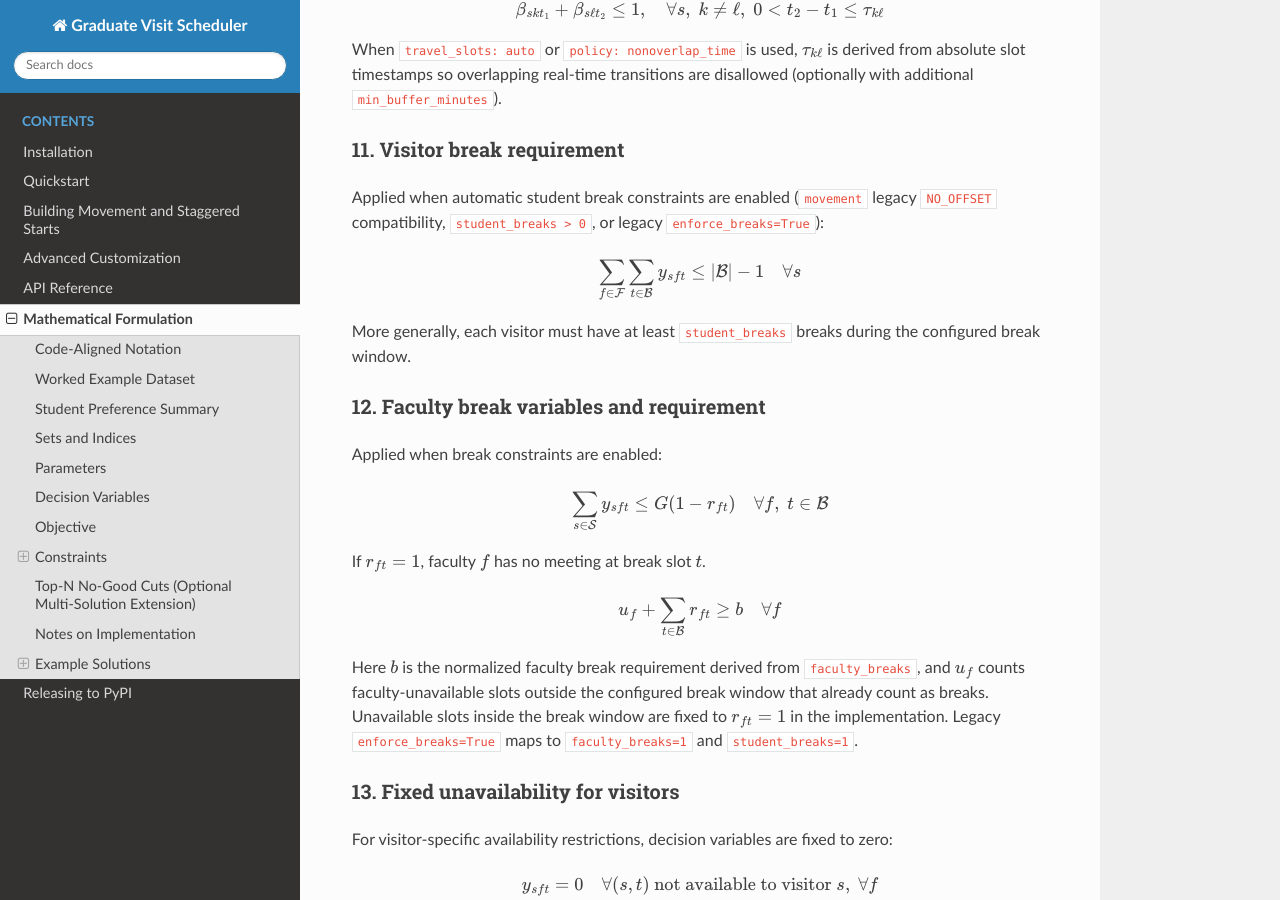
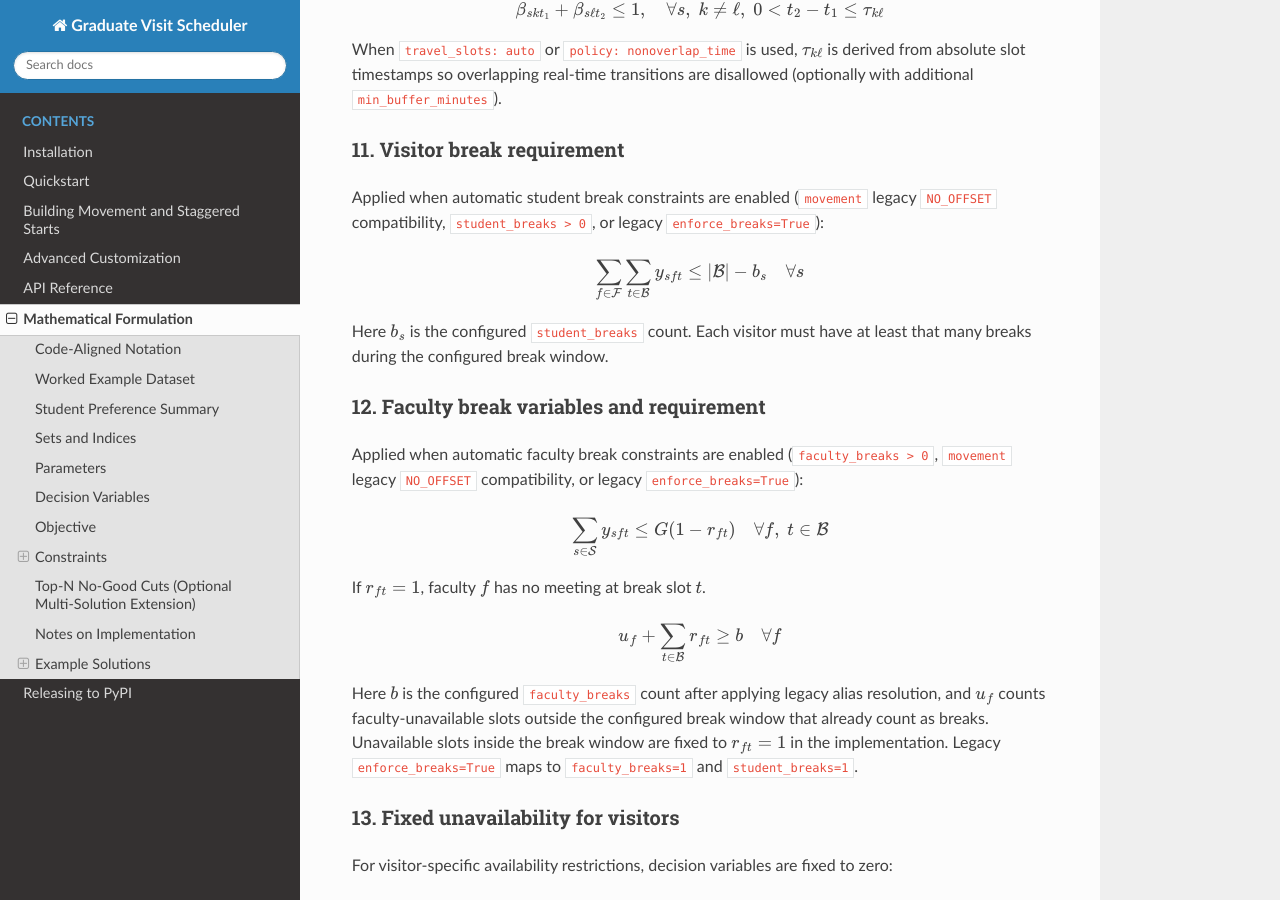
Before and after one commit to dowlinglab/grad-visit-scheduler, a Sphinx documentation site: the page built from docs/formulation.md, in a window 1280 px wide and 900 px high, scrolled down 5064 px. Built offline with Sphinx 7.4.7 and the Read the Docs theme 3.1.0, drawn with Linux system fonts in a browser that asks for light colours.

Commit message:
Update formulation.md

```diff
--- a/docs/formulation.md
+++ b/docs/formulation.md
@@ -237,16 +237,18 @@ Applied when automatic student break constraints are enabled (`movement` legacy
 
 $$
 \sum_{f \in \mathcal{F}} \sum_{t \in \mathcal{B}} y_{sft}
-\le |\mathcal{B}| - 1
+\le |\mathcal{B}| - b_s
 \quad \forall s
 $$
 
-More generally, each visitor must have at least `student_breaks` breaks during
-the configured break window.
+Here $b_s$ is the configured `student_breaks` count. Each visitor must have at
+least that many breaks during the configured break window.
 
 ### 12. Faculty break variables and requirement
 
-Applied when break constraints are enabled:
+Applied when automatic faculty break constraints are enabled
+(`faculty_breaks > 0`, `movement` legacy `NO_OFFSET` compatibility, or legacy
+`enforce_breaks=True`):
 
 $$
 \sum_{s \in \mathcal{S}} y_{sft} \le G(1-r_{ft})
@@ -260,8 +262,8 @@ u_f + \sum_{t \in \mathcal{B}} r_{ft} \ge b
 \quad \forall f
 $$
 
-Here $b$ is the normalized faculty break requirement derived from
-`faculty_breaks`, and $u_f$ counts faculty-unavailable slots outside the
+Here $b$ is the configured `faculty_breaks` count after applying legacy alias
+resolution, and $u_f$ counts faculty-unavailable slots outside the
 configured break window that already count as breaks. Unavailable slots inside
 the break window are fixed to $r_{ft}=1$ in the implementation. Legacy
 `enforce_breaks=True` maps to `faculty_breaks=1` and `student_breaks=1`.
```
